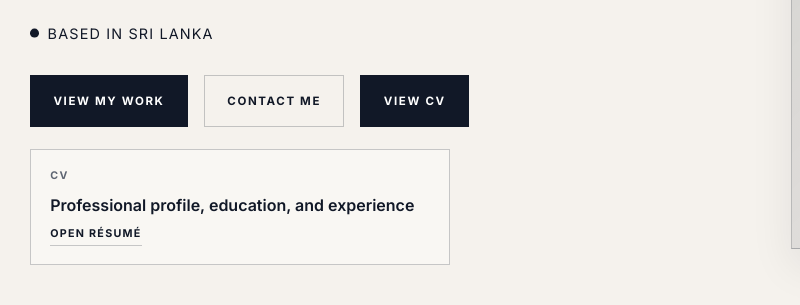
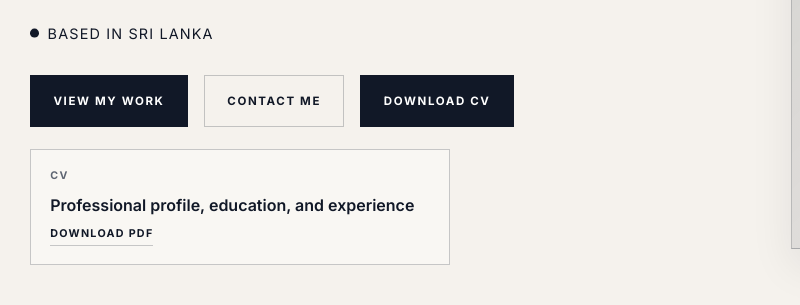
Before and after one commit to jaseenrasmina9-svg/My-Portfolio, a plain HTML site: page index.html in a window 1280 px wide. Shown: the part 495-800 px from the top of the page, 0-800 px from the left. Drawn offline with nearby package versions, Linux system fonts and the light colour scheme; grey boxes are pictures that could not be loaded.

Commit message:
Add direct PDF CV download

```diff
--- a/index.html
+++ b/index.html
@@ -70,14 +70,21 @@
             <div class="cta-row">
               <a href="#projects" class="button primary">VIEW MY WORK</a>
               <a href="#contact" class="button secondary">CONTACT ME</a>
-              <a href="resume.html" class="button primary cv-button" target="_blank" rel="noopener">VIEW CV</a>
+              <a
+                href="for%20portfolio.pdf"
+                class="button primary cv-button"
+                download="Jaseen-Rasmina-CV.pdf"
+                target="_blank"
+                rel="noopener"
+                >DOWNLOAD CV</a
+              >
             </div>
 
             <div class="resume-preview" aria-label="CV preview card">
               <div class="resume-mini">
                 <span class="mini-label">CV</span>
                 <strong>Professional profile, education, and experience</strong>
-                <a href="resume.html" class="text-link" target="_blank" rel="noopener">Open résumé</a>
+                <a href="for%20portfolio.pdf" class="text-link" target="_blank" rel="noopener" download="Jaseen-Rasmina-CV.pdf">Download PDF</a>
               </div>
             </div>
           </div>
```
